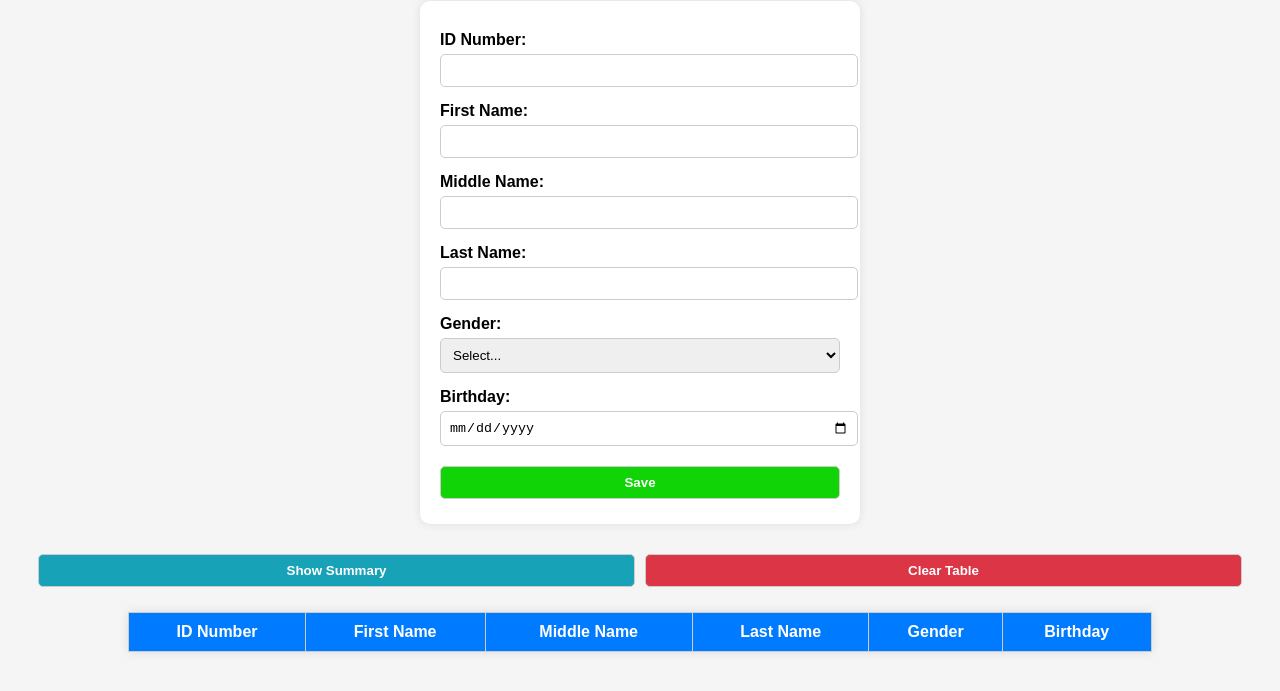
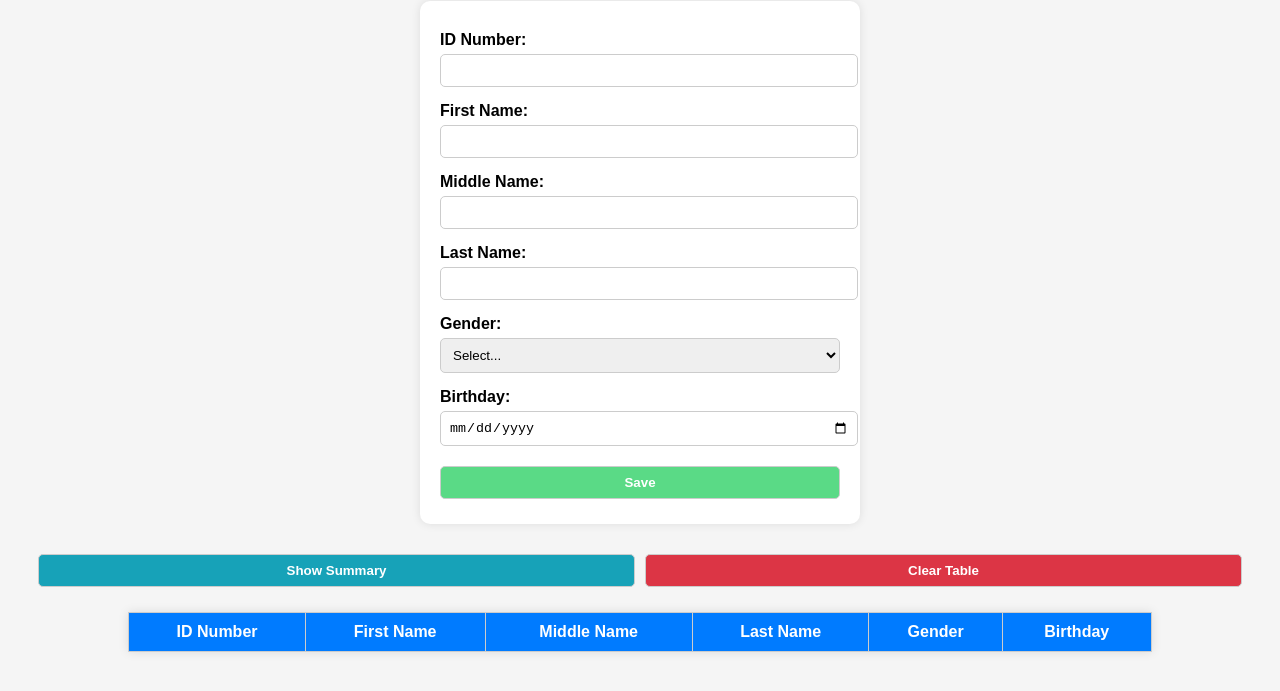
Before and after one commit to th30o0o0/th30o0o0.github.io, a plain HTML site: page Fulgentes_TSA4/tsa4.html in a window 1280 px wide. Shown: the part 117-808 px from the top of the page. Drawn offline with Linux system fonts and the light colour scheme.

Commit message:
change button color

```diff
--- a/Fulgentes_TSA4/tsa4.html
+++ b/Fulgentes_TSA4/tsa4.html
@@ -57,11 +57,11 @@
     }
 
     #saveBtn {
-      background-color: #10d406;
+      background-color: #5ada86;
       color: white;
     }
     #saveBtn:hover {
-      background-color: #09b300e2;
+      background-color: #5ada87c5;
     }
 
     #showSummary {
```
